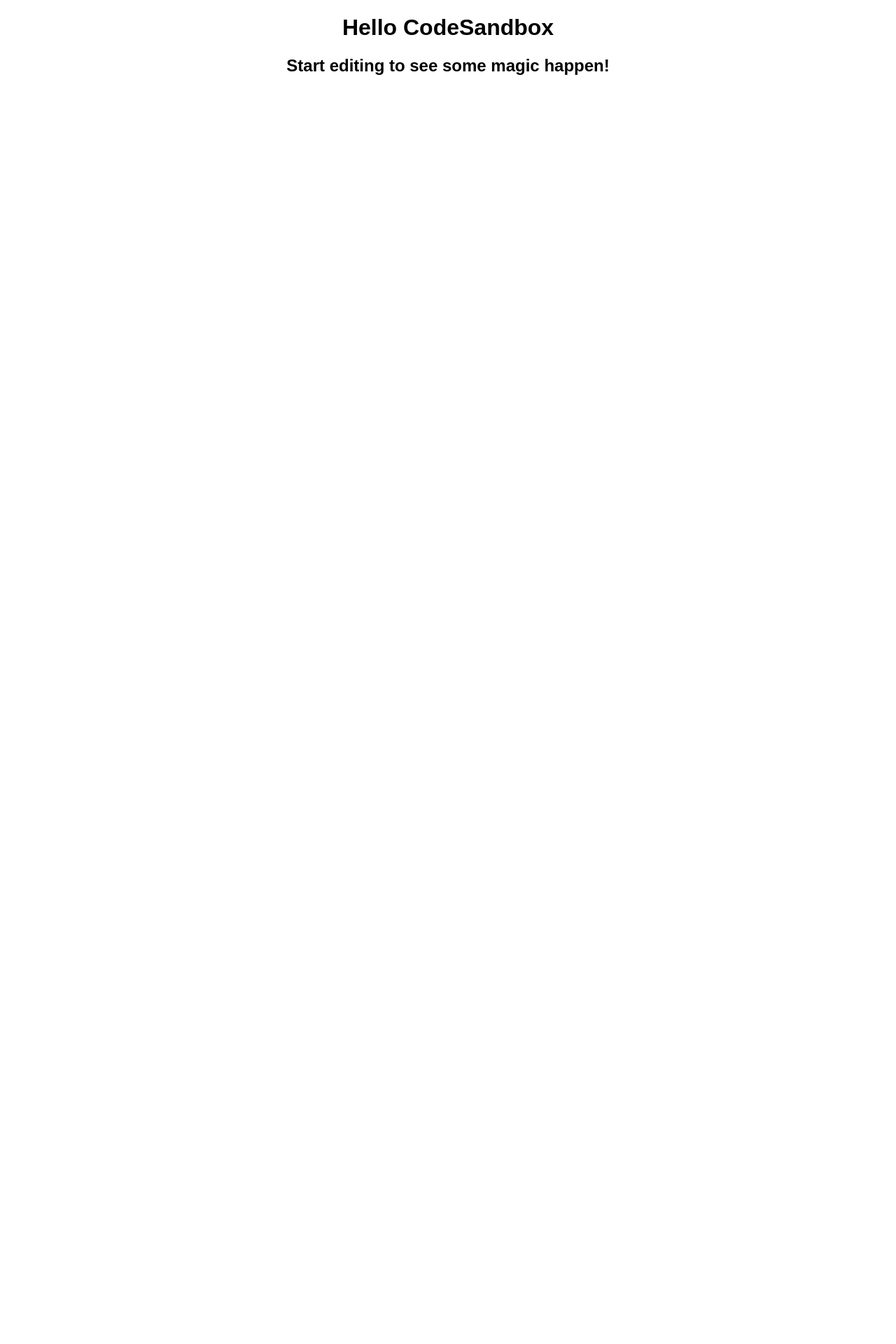
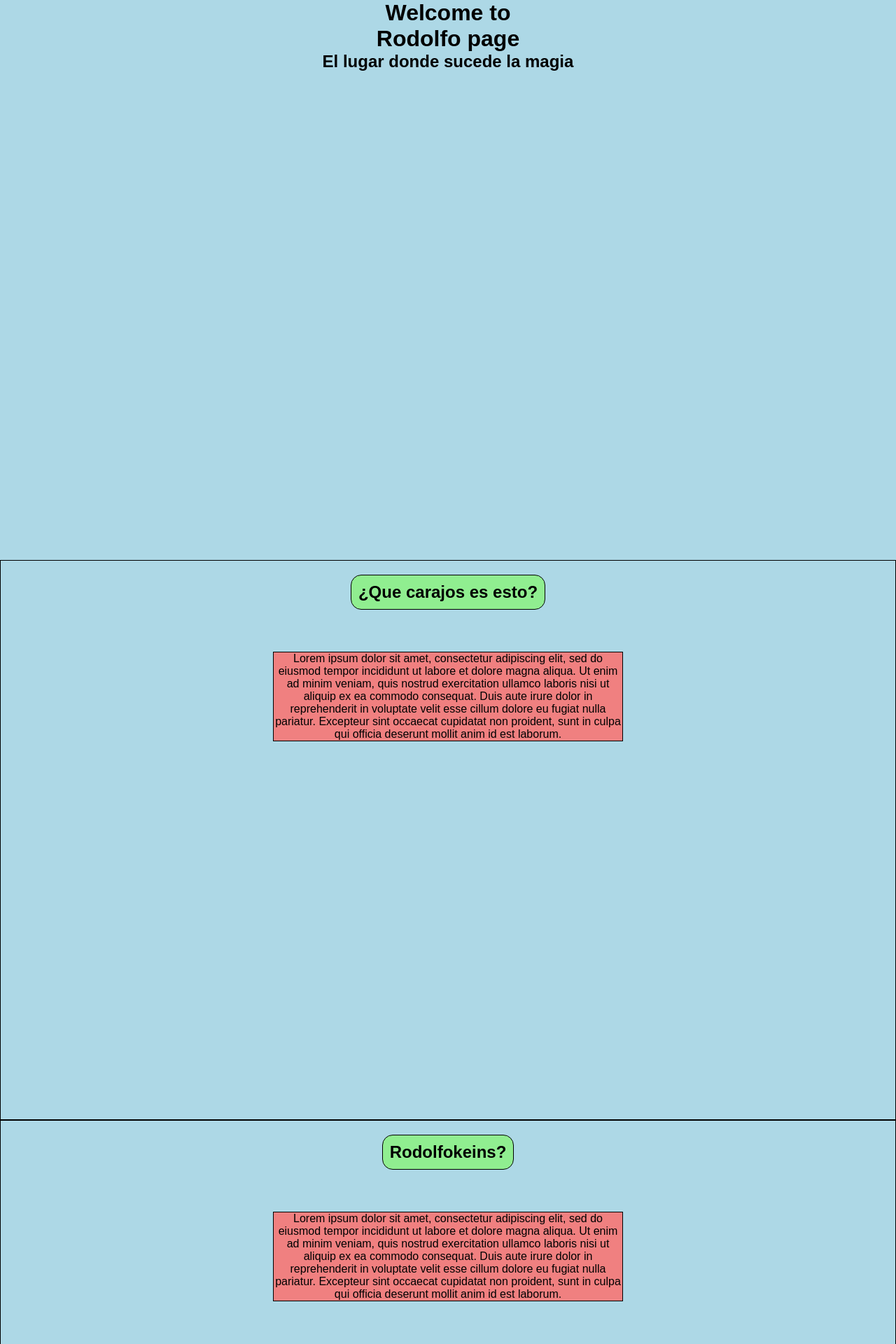
Before and after one commit to Calleje/Rodolfo-Page, a React (Create React App) app: page / in a window 1280 px wide. Shown: the top 1920 px of the page at 70% size. Before the commit the page ends 800 px from the top, so only its background shows below. Built offline with nearby package versions, Linux system fonts and the light colour scheme.

Commit message:
Update 6 files

```diff
--- a/src/App.js
+++ b/src/App.js
@@ -1,10 +1,39 @@
 import "./styles.css";
+import Adivina from './Componentes/Adivina.js'
+
 
 export default function App() {
   return (
     <div className="App">
-      <h1>Hello CodeSandbox</h1>
-      <h2>Start editing to see some magic happen!</h2>
+      <div className="contenedor-inicio">
+        <h1>
+          Welcome to <br /> Rodolfo page
+        </h1>
+        <h2>El lugar donde sucede la magia</h2>
+      </div>
+
+      <div className='contenedor-divisor'>
+        <h2>¿Que carajos es esto?</h2>
+        <article>
+          Lorem ipsum dolor sit amet,
+           consectetur adipiscing elit, sed do eiusmod tempor incididunt ut labore et dolore magna aliqua. Ut enim ad minim veniam, quis nostrud exercitation ullamco laboris nisi ut aliquip ex ea commodo consequat. Duis aute irure dolor in reprehenderit in voluptate velit esse cillum dolore eu fugiat nulla pariatur. Excepteur sint occaecat cupidatat non proident, sunt in culpa qui officia deserunt mollit anim id est laborum.
+        </article>
+      </div>
+
+      <div className='contenedor-divisor'>
+        <h2> Rodolfokeins? </h2>
+        <article> Lorem ipsum dolor sit amet, consectetur adipiscing elit, sed do eiusmod tempor incididunt ut labore et dolore magna aliqua. Ut enim ad minim veniam, quis nostrud exercitation ullamco laboris nisi ut aliquip ex ea commodo consequat. Duis aute irure dolor in reprehenderit in voluptate velit esse cillum dolore eu fugiat nulla pariatur. Excepteur sint occaecat cupidatat non proident, sunt in culpa qui officia deserunt mollit anim id est laborum.
+        </article>
+      </div>
+
+      <div className='contenedor-divisor'>
+        <h2>Adivina donde esta la bola</h2>
+        <article> asdf sad fasd f</article>
+        <Adivina />
+      </div>
+
+
+
     </div>
   );
 }
--- /dev/null
+++ b/src/Componentes/Adivina.js
@@ -0,0 +1,73 @@
+import React from 'react';
+// import "./styles.css";
+import "../Hojas-de-estilo/Adivina.css";
+
+import {useState} from 'react';
+
+
+export default function Adivina () {
+
+  const [respuesta, setRespuesta] = useState(1);
+  const [resultado, setResultado] = useState("asdf");
+
+const [estilo, setEstilo ] = useState(); {/*usa este estilo si gana*/}
+
+const [habilitar, setHabilitar] = useState(true); {/*habilita o desabilita el boton después de elegir una opción*/}
+
+
+  function Random(){
+    return Math.floor(Math.random()*3);
+  }
+
+  function Resultado(opcion){
+
+    if(opcion===respuesta){
+      setResultado('Ganaste');
+      setEstilo(vasoGana)
+      setHabilitar(true);
+    }else{
+      setResultado('Perdiste');
+      setHabilitar(true);
+    }
+    //tendria que reiniciar la respuesta para que no siga ganando
+  }
+
+  function Mezclar(){
+    setRespuesta(Random());
+    setHabilitar(false);
+  }
+
+const vasoGana={
+    backgroundColor: "yellow"
+}
+
+const disabled = false;
+
+  return (
+    <div className="App">
+
+    <button onClick={Mezclar}> Mezclar </button>
+
+     <div className='vasos'>
+      <button
+        disabled={habilitar}
+        style={estilo}
+        onClick={()=>{Resultado(0)}}> Boton 1 </button>
+      <button
+        disabled={habilitar}
+        style={estilo}
+        onClick={()=>{Resultado(1)}}> Boton 2 </button>
+      <button
+        disabled={habilitar}
+        style={estilo}
+        onClick={()=>{Resultado(2)}}> Boton 3 </button>
+
+
+    </div>
+      <h3>la respuesta es el botón número: {respuesta}</h3>
+      <h3>{resultado}</h3>
+    </div>
+
+
+  );
+}
--- /dev/null
+++ b/src/Hojas-de-estilo/Adivina.css
@@ -0,0 +1,26 @@
+*{
+    margin: 0px;
+    padding: 0px;
+    box-sizing: border-box;
+}
+
+.vasos{
+    border: 2px solid black;
+    display: flex;
+    justify-content: space-around;
+    align-items: center;
+    margin: 10px;
+    padding: 10px;
+
+    width: 500px;
+    height: 400px;
+}
+
+button{
+    cursor: pointer;
+    user-select: none;
+}
+
+button:disabled {
+  /* pointer-events: none; */
+}
--- a/src/styles.css
+++ b/src/styles.css
@@ -1,4 +1,65 @@
+*{
+  margin: 0px;
+  padding: 0px;
+  box-sizing: border-box;
+}
+
 .App {
   font-family: sans-serif;
   text-align: center;
+  display: flex;
+  align-items: center;
+  justify-content: center;
+  flex-direction: column;
+  margin: 0px;
+  padding: 0px;
 }
+
+.contenedor-inicio {
+  /* background-image: url(./Imagenes/Rodolfo-portada.jpg);
+  background-size: cover;
+  background-color: lightblue;
+  color:white;
+   */
+   margin: 0px;
+   padding:0px;
+
+  display: block;
+  background-color: lightblue;
+    width:100vw;
+    height:100vh;
+}
+
+.contenedor-divisor{
+  margin: 0px;
+  padding: 10px;
+  border: 1px solid black;
+  display: flex;
+  flex-direction: column;
+  justify-content: flex-start; /* con este controlo la alineacion vertical*/
+  align-items: center;
+
+      width:100vw;
+    height:100vh;
+
+    background-color: lightblue;
+
+    flex-wrap: wrap;
+}
+
+.contenedor-divisor h2{
+  border: 1px solid black;
+  border-radius: 15px;;
+  padding: 10px;
+  margin: 10px;
+
+  background-color: lightgreen;
+
+}
+
+.contenedor-divisor article{
+  border: 1px solid black;
+  background-color:lightcoral;
+  max-width:500px;
+  margin: 50px;
+}
```
Also changed, not shown: src/Imagenes/Rodolfo-portada.jpg (added), 1 other file (tests, documents, lock files or other folders).
